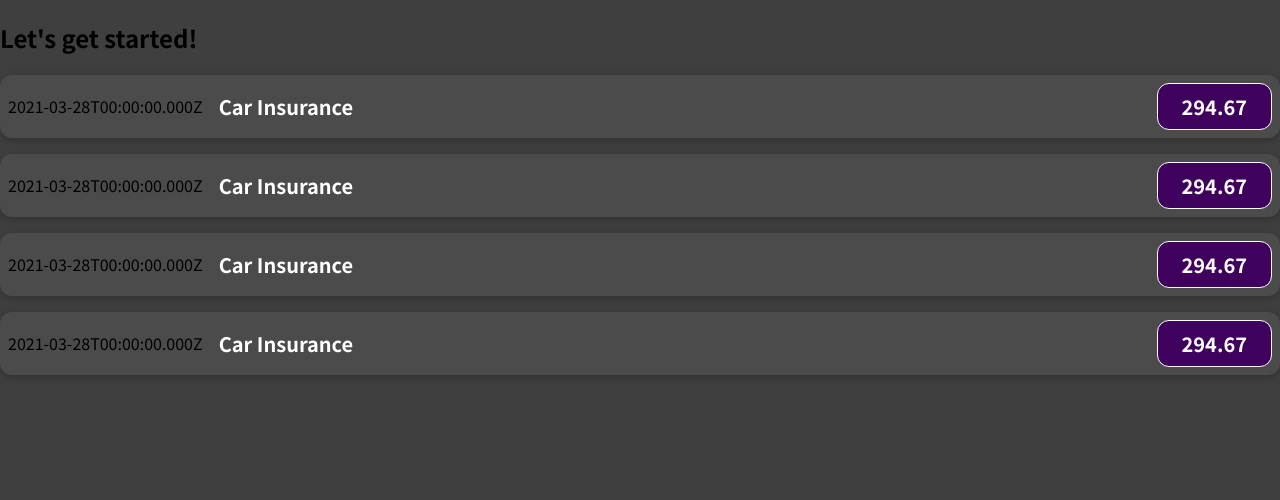
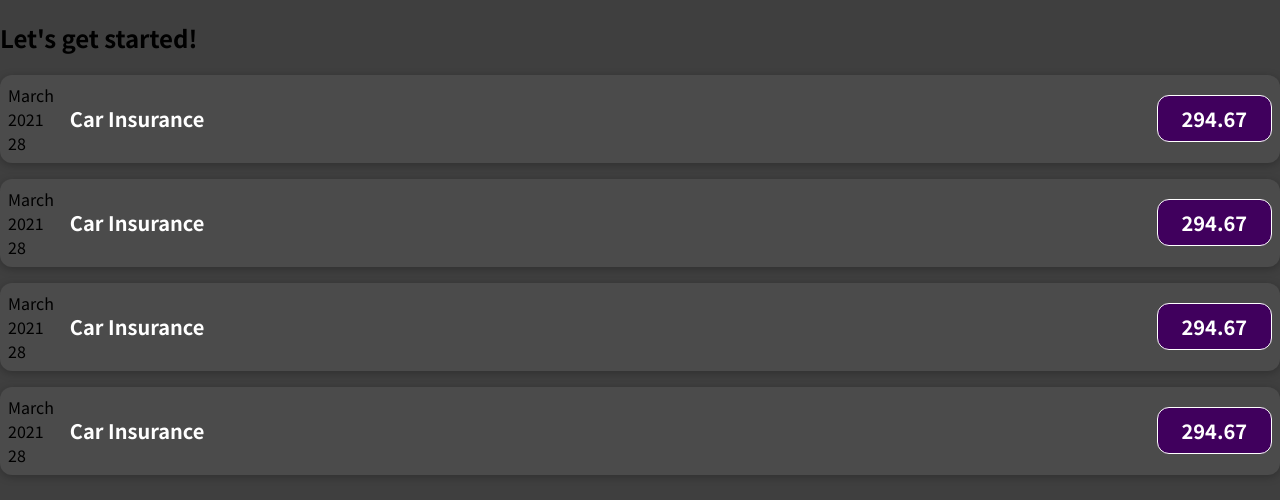
Before and after one commit to Funinja/React-Budget-Building-Website, a JavaScript app: page / in a window 1280 px wide. Shown: the top 500 px of the page. Built offline with nearby package versions, Linux system fonts and the light colour scheme.

Commit message:
add javascript logic

```diff
--- a/src/components/ExpenseItem.js
+++ b/src/components/ExpenseItem.js
@@ -1,13 +1,19 @@
 import "./ExpenseItem.css";
 
 function ExpenseItem(props) {
-  const expenseDate = new Date(2021, 2, 28);
-  const expenseTitle = "Car Insurance";
-  const expenseAmount = 294.76;
+  const month = props.date.toLocaleString("en-US", { month: "long" });
+  const year = props.date.getFullYear();
+  const day = props.date.toLocaleString("en-US", { day: "2-digit" });
 
   return (
     <div className="expense-item">
-      <div>{props.date.toISOString()}</div>
+      <div>
+        <div>{month}</div>
+
+        <div>{year}</div>
+
+        <div>{day}</div>
+      </div>
       <div className="expense-item__description">
         <h2>{props.title}</h2>
         <div className="expense-item__price">{props.amount}</div>
```
Also changed, not shown: 1 other file (tests, documents, lock files or other folders).
